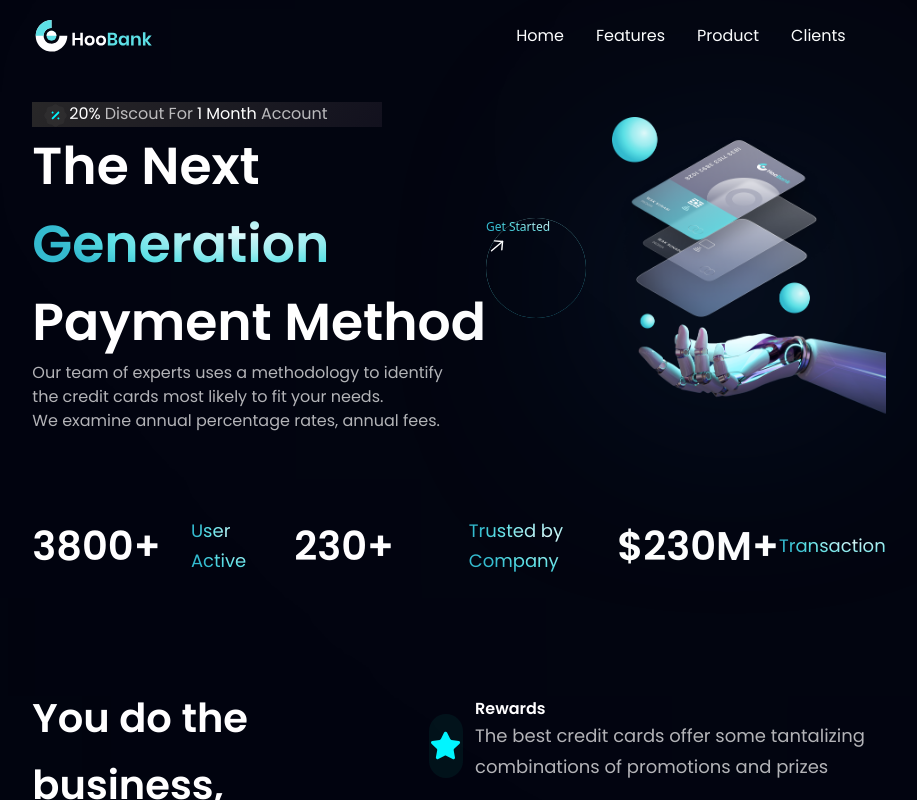
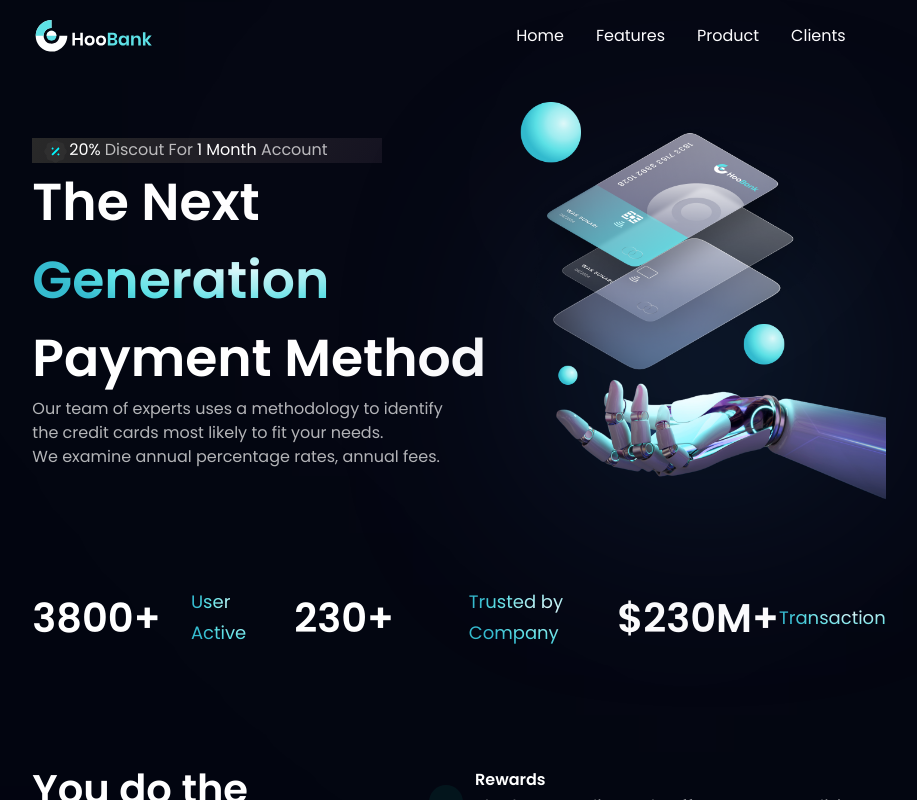
Before and after one commit to bismarkboateng/Hoobank-react-ui, a React (Vite) app: page / in a window 1280 px wide. Shown: the top 800 px of the page, without its empty margins (181-1098 px from the left). Built offline with nearby package versions, Linux system fonts and the light colour scheme.

Commit message:
get started

```diff
--- /dev/null
+++ b/src/components/GetStarted.jsx
@@ -0,0 +1,41 @@
+import React from 'react'
+import styles from '../style'
+import  { arrowUp } from '../assets';
+
+const GetStarted = () => {
+  return (
+    <div className={`
+    ${styles.flexCenter} w-[140px] h-[140px] rounded-full
+    bg-blue-gradient p-[2px] cursor-pointer
+    `}>
+      <div
+      className={`
+        ${styles.flexCenter} flex-col bg-primary w-[100%] h-[100%]
+        rounded-full
+      `}
+      >
+        <div
+         className={`${styles.flexStart} flex-row`}>
+          <p
+           className='font-poppins font-medium
+           text-[18px] leading-[23px] mr-2'
+           >
+            <span className='text-gradient'>Get</span>
+          </p>
+          <img src={arrowUp} className='w-[23px] h-[23px] object-contain' alt="arrow " />
+         </div>
+
+         <p
+           className='font-poppins font-medium
+           text-[18px] leading-[23px]'
+           >
+            <span className='text-gradient'>Started</span>
+          </p>
+      </div>
+
+
+    </div>
+  )
+}
+
+export default GetStarted
--- a/src/components/Hero.jsx
+++ b/src/components/Hero.jsx
@@ -1,7 +1,7 @@
 import React from 'react';
 import { robot, arrowUp, discount } from '../assets';
 import styles from '../style';
-
+import GetStarted from './GetStarted';
 
 const Hero = () => {
     return (
@@ -36,18 +36,10 @@
                 </div>
             </div>
 
-            <div className='bg-blue-gradient rounded-full
-                w-[100px] h-[100px] flex flex-row justtify-center items-center
-                '>
-                <p className='bg-primary rounded-full text-dimWhite
-                    h-[100px] w-[100px]
 
-                 '>
-                    <p className='text-gradient text-[12px]'>
-                        Get Started
-                    </p>
-                    <img src={arrowUp} alt="arrowup" />
-                </p>
+            <div className='ss:flex hidden
+                md:mr-4 mr-0'>
+                <GetStarted />
             </div>
 
             <div className={`flex-1 flex ${styles.flexCenter} md:my-0 my-10 relative`}>
```
